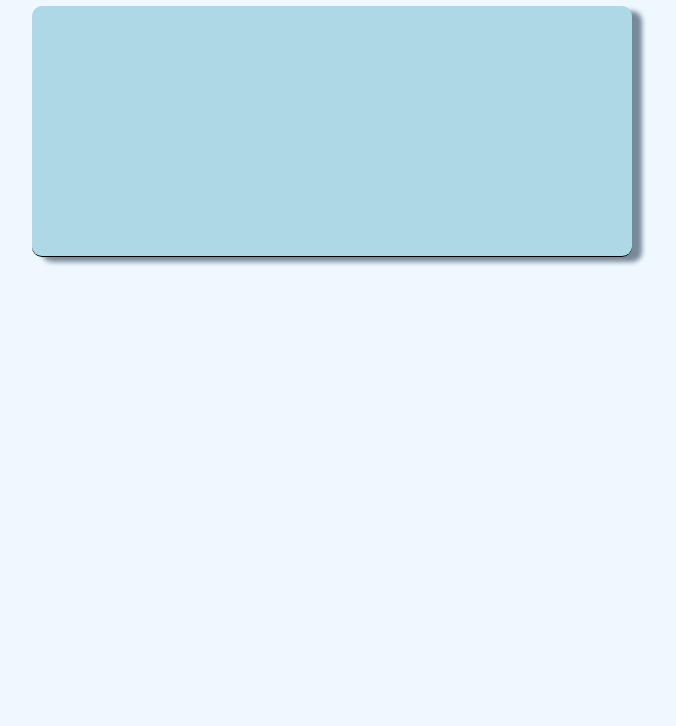
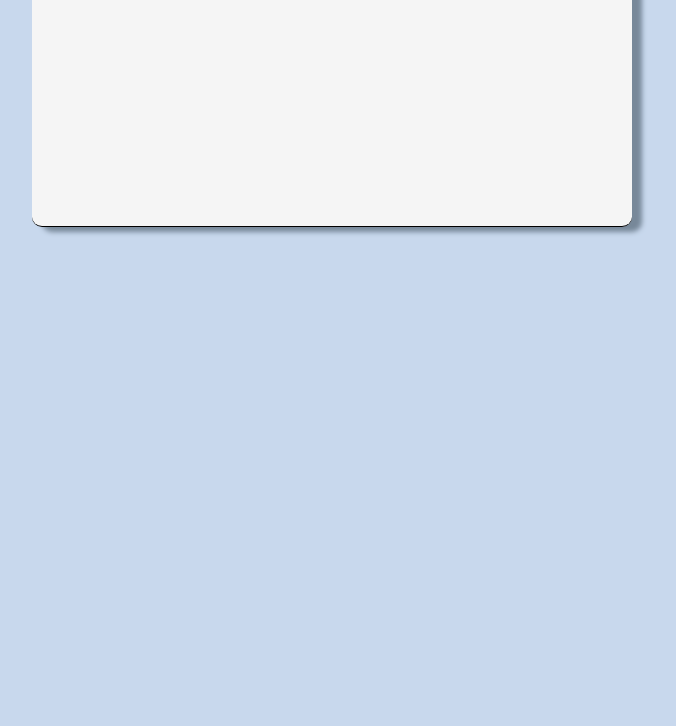
Before and after one commit to medha4/passthebill, a plain HTML site: page index.html in a window 1280 px wide. Shown: the part 74-800 px from the top of the page, without its empty margins (308-984 px from the left). Drawn offline with Linux system fonts and the light colour scheme; a web font is replaced by a local one.

Commit message:
Update bill.css

```diff
--- a/bill.css
+++ b/bill.css
@@ -1,11 +1,18 @@
 body {
-  font-family: "Cantarell", Courier, monospace;
+   background-color: #C8D8ED;
+/*  font-family: "Cantarell", Courier, monospace;*/
+    font-family: "PressStart2P";
+  font-style: normal;
+  font-weight: 400;
+  font-display: swap;
+  src: url(https://fonts.gstatic.com/s/pressstart2p/v15/e3t4euO8T-267oIAQAu6jDQyK3nVivM.woff2)
+    format("woff2");
+  unicode-range: U+0000-00FF, U+0131, U+0152-0153, U+02BB-02BC, U+02C6, U+02DA,
+    U+02DC, U+0304, U+0308, U+0329, U+2000-206F, U+2074, U+20AC, U+2122, U+2191,
+    U+2193, U+2212, U+2215, U+FEFF, U+FFFD;
   text-align: center;
-  background-color: aliceblue;
-  /*    background-image: url("./img/capitol.png");
-    max-width: 100%;*/
-  /*    background-image: url("./img/capitolpicturepng.png");
-    background-size: cover;*/
+  font-size: 10px;
+
 }
 
 @font-face {
@@ -23,8 +30,10 @@ body {
 @import url("https://fonts.googleapis.com/css2?family=Cantarell:ital,wght@0,400;0,700;1,400;1,700&display=swap");
 
 #board {
-  background-color: lightblue;
+/*  background-color: blue;*/
+  background-color: whitesmoke;
   border-bottom: 1px solid black;
   border-radius: 10px;
   box-shadow: 10px 5px 5px lightslategray;
+
 }
```
